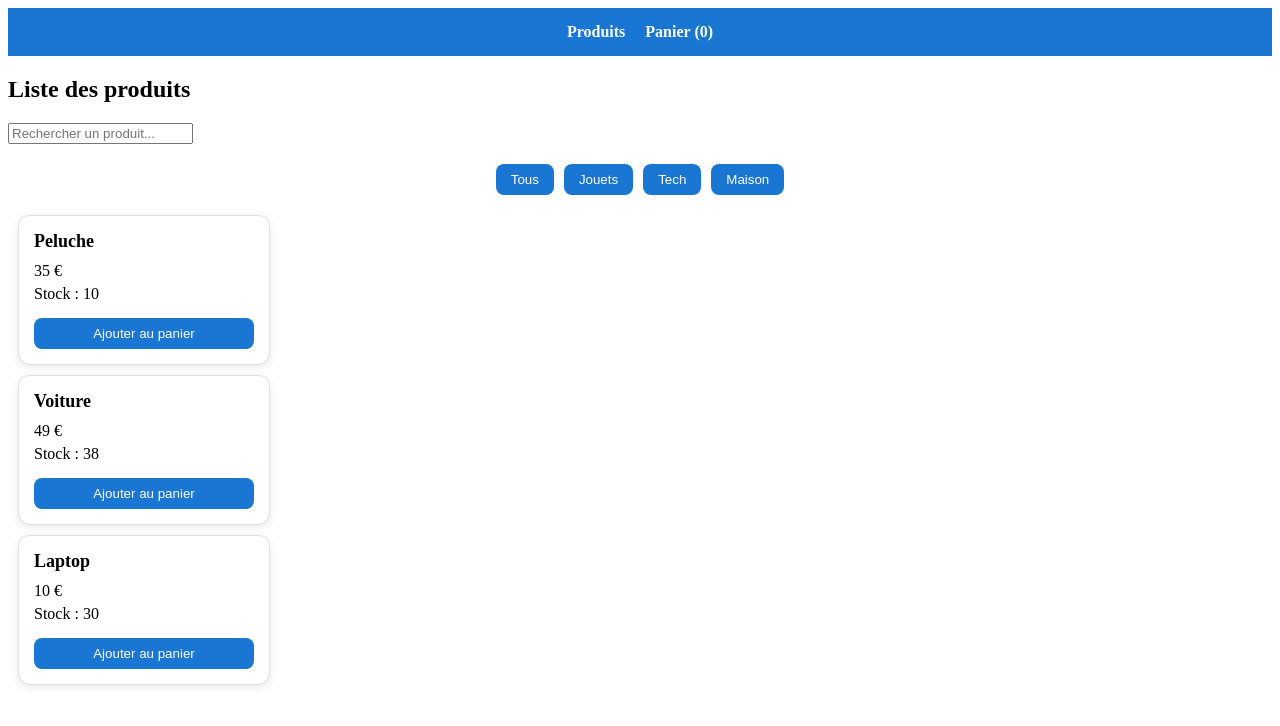
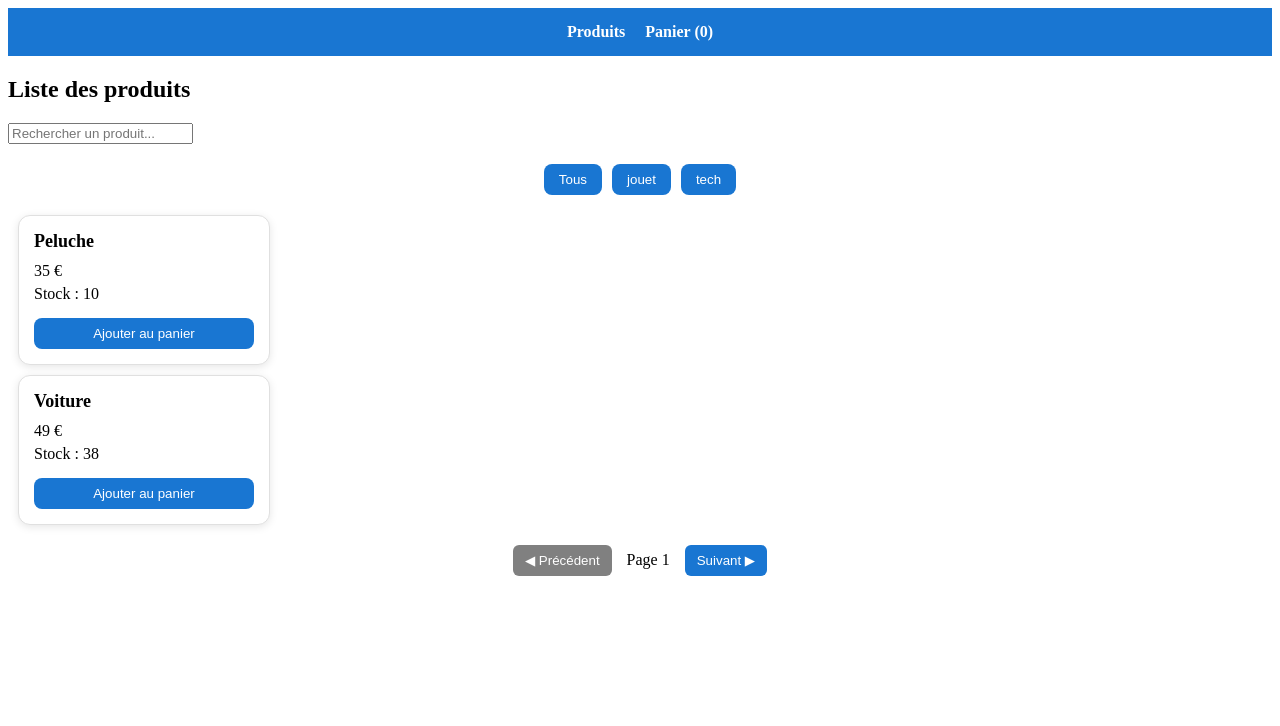
Before and after one commit to AnissaHub/E-Commerce-App, an Angular app: page / in a window 1280 px wide. Shown: the top 726 px of the page. Built offline with nearby package versions, Linux system fonts and the light colour scheme.

Commit message:
Ajout de la pagination des produits

```diff
--- a/src/app/product-list-component/product-list-component.html
+++ b/src/app/product-list-component/product-list-component.html
@@ -1,34 +1,51 @@
-<!-- titre de la section -->
 <h2>Liste des produits</h2>
 
-<!-- barre de recherche -->
+<!-- Recherche -->
 <div class="search">
   <input
     type="text"
     placeholder="Rechercher un produit..."
     [(ngModel)]="searchText"
+    (input)="resetPage()"
   />
 </div>
 
-<!-- boutons de filtrage par catégorie -->
+<!-- Filtrage -->
 <div class="filter">
-
   @for (c of categories; track c) {
-    <button (click)="selectedCategory = c">
+    <button (click)="selectedCategory = c; resetPage()">
       {{ c }}
     </button>
   }
-
 </div>
 
-<!-- affichage de la liste filtrée -->
+<!-- Liste paginée des produits -->
 <div class="container">
-
-  @for (p of filteredProducts; track p.id) {
+  @for (p of paginatedProducts; track p.id) {
     <app-product
       [product]="p"
       (addToCart)="onAddToCart($event)">
     </app-product>
   }
+</div>
+
+<!-- Pagination -->
+<div class="pagination">
+
+  <button
+    (click)="prevPage()"
+    [disabled]="currentPage === 1">
+    ◀ Précédent
+  </button>
+
+  <span>
+    Page {{ currentPage }}
+  </span>
+
+  <button
+    (click)="nextPage()"
+    [disabled]="currentPage * itemsPerPage >= filteredProducts.length">
+    Suivant ▶
+  </button>
 
 </div>
--- a/src/app/product-list-component/product-list-component.scss
+++ b/src/app/product-list-component/product-list-component.scss
@@ -18,3 +18,47 @@
 .filter button:hover {
   transform: scale(1.05);
 }
+
+.pagination {
+  display: flex;
+  justify-content: center;
+  align-items: center;
+  gap: 15px;
+  margin-top: 20px;
+}
+
+.pagination button {
+  padding: 8px 12px;
+  border: none;
+  border-radius: 6px;
+  background-color: #1976d2;
+  color: white;
+  cursor: pointer;
+}
+
+.pagination button:disabled {
+  background-color: gray;
+  cursor: not-allowed;
+}
+
+.pagination {
+  display: flex;
+  justify-content: center;
+  align-items: center;
+  gap: 15px;
+  margin-top: 20px;
+}
+
+.pagination button {
+  padding: 8px 12px;
+  border: none;
+  border-radius: 6px;
+  background-color: #1976d2;
+  color: white;
+  cursor: pointer;
+}
+
+.pagination button:disabled {
+  background-color: gray;
+  cursor: not-allowed;
+}
--- a/src/app/product-list-component/product-list-component.ts
+++ b/src/app/product-list-component/product-list-component.ts
@@ -1,79 +1,85 @@
 import { Component } from '@angular/core';
-import { FormsModule } from '@angular/forms';
 import { Product } from '../models/products';
 import { ProductComponent } from '../product-component/product-component';
 import { CartService } from '../services/cart-service';
+import { FormsModule } from '@angular/forms';
 
 @Component({
   selector: 'app-product-list-component',
   standalone: true,
-  imports: [ProductComponent, FormsModule], // permet d'utiliser ngModel
+  imports: [ProductComponent, FormsModule],
   templateUrl: './product-list-component.html',
   styleUrl: './product-list-component.scss',
 })
 export class ProductListComponent {
 
-  // liste des produits
+  // PRODUITS
   produits: Product[] = [
-    new Product(
-      1,
-      'Peluche',
-      35,
-      10,
-      'https://...',
-      1,
-      'Jouets'
-    ),
-
-    new Product(
-      2,
-      'Voiture',
-      49,
-      38,
-      'https://...',
-      1,
-      'Jouets'
-    ),
-
-    new Product(
-      3,
-      'Laptop',
-      10,
-      30,
-      'https://...',
-      1,
-      'Tech'
-    )
+    new Product(1, 'Peluche', 35, 10, 'https://...', 1, 'jouet'),
+    new Product(2, 'Voiture', 49, 38, 'https://...', 1, 'jouet'),
+    new Product(3, 'Laptop', 10, 30, 'https://...', 1, 'tech'),
+    new Product(4, 'Tablette', 200, 15, 'https://...', 1, 'tech'),
+    new Product(5, 'Clavier', 50, 12, 'https://...', 1, 'tech'),
+    new Product(6, 'Souris', 30, 20, 'https://...', 1, 'tech')
   ];
 
-  // service panier
+  // FILTRE
+  selectedCategory: string = 'Tous';
+  categories: string[] = ['Tous', 'jouet', 'tech'];
+
+  // RECHERCHE
+  searchText: string = '';
+
+  // PAGINATION
+  currentPage: number = 1;
+  itemsPerPage: number = 2;
+
   constructor(private cartService: CartService) {}
 
-  // texte de recherche tapé par l'utilisateur
-  searchText: string = '';
-
-  // catégorie sélectionnée par défaut
-  selectedCategory: string = 'Tous';
-
-  // liste des catégories
-  categories: string[] = ['Tous', 'Jouets', 'Tech', 'Maison'];
-
-  // ajout d’un produit au panier
+  // AJOUT PANIER
   onAddToCart(product: Product) {
     this.cartService.addToCart(product);
-    console.log('Panier:', this.cartService.getCart());
   }
 
-  // filtre les produits par catégorie et recherche
-  get filteredProducts() {
-    return this.produits.filter(
-      p =>
-        // filtre par catégorie
-        (this.selectedCategory === 'Tous' ||
-          p.category === this.selectedCategory) &&
+  // FILTRAGE + RECHERCHE
+  get filteredProducts(): Product[] {
+    return this.produits.filter((p: Product) => {
 
-        // filtre par texte saisi
-        p.nom.toLowerCase().includes(this.searchText.toLowerCase())
-    );
+      const matchCategory =
+        this.selectedCategory === 'Tous' ||
+        p.category === this.selectedCategory;
+
+      const matchSearch =
+        p.nom.toLowerCase().includes(this.searchText.toLowerCase());
+
+      return matchCategory && matchSearch;
+    });
+  }
+
+  // PAGINATION
+  get paginatedProducts(): Product[] {
+    const start = (this.currentPage - 1) * this.itemsPerPage;
+    const end = start + this.itemsPerPage;
+
+    return this.filteredProducts.slice(start, end);
+  }
+
+  // PAGE SUIVANTE
+  nextPage() {
+    if (this.currentPage * this.itemsPerPage < this.filteredProducts.length) {
+      this.currentPage++;
+    }
+  }
+
+  // PAGE PRECEDENTE
+  prevPage() {
+    if (this.currentPage > 1) {
+      this.currentPage--;
+    }
+  }
+
+  // RESET PAGE (utile filtre/recherche)
+  resetPage() {
+    this.currentPage = 1;
   }
 }
```
